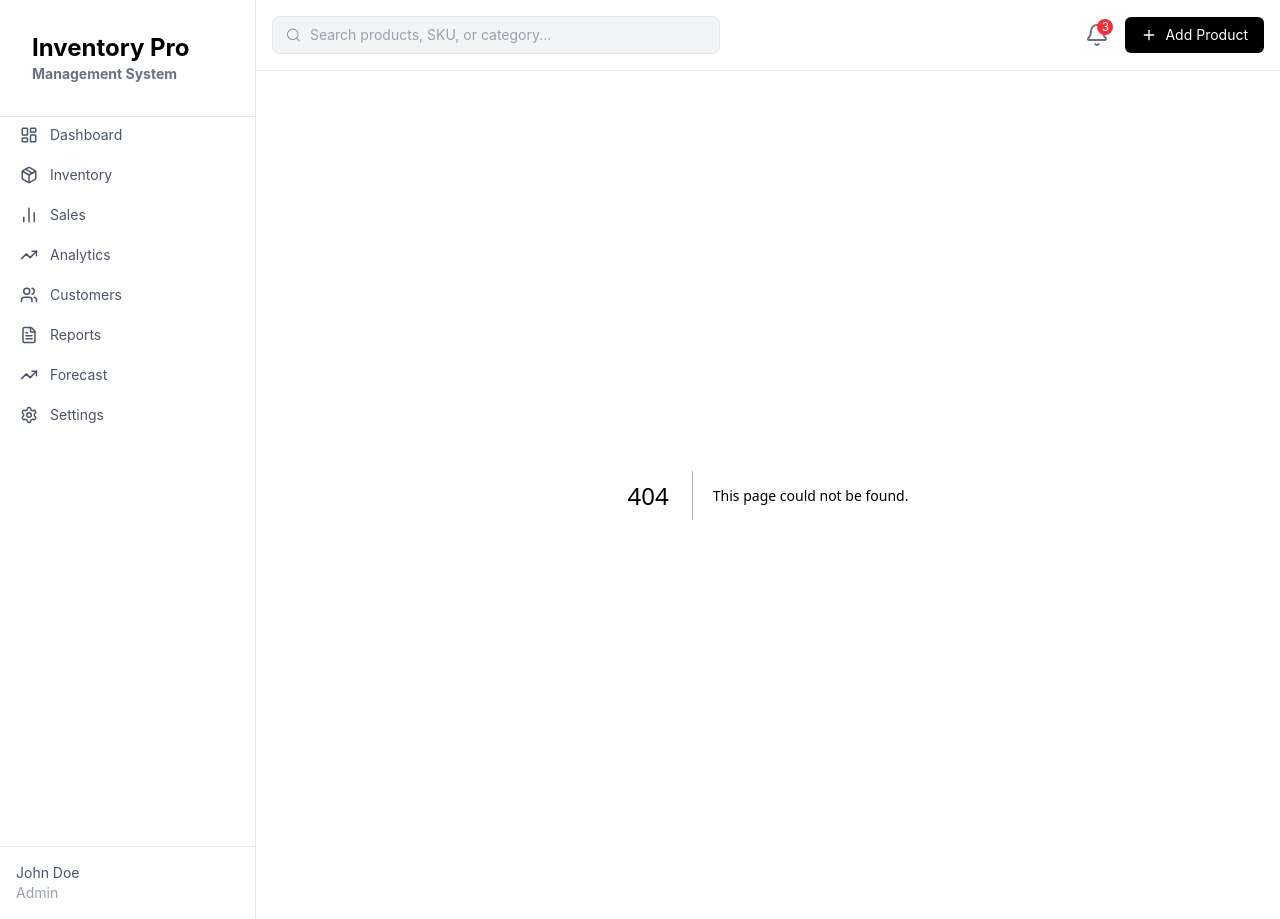
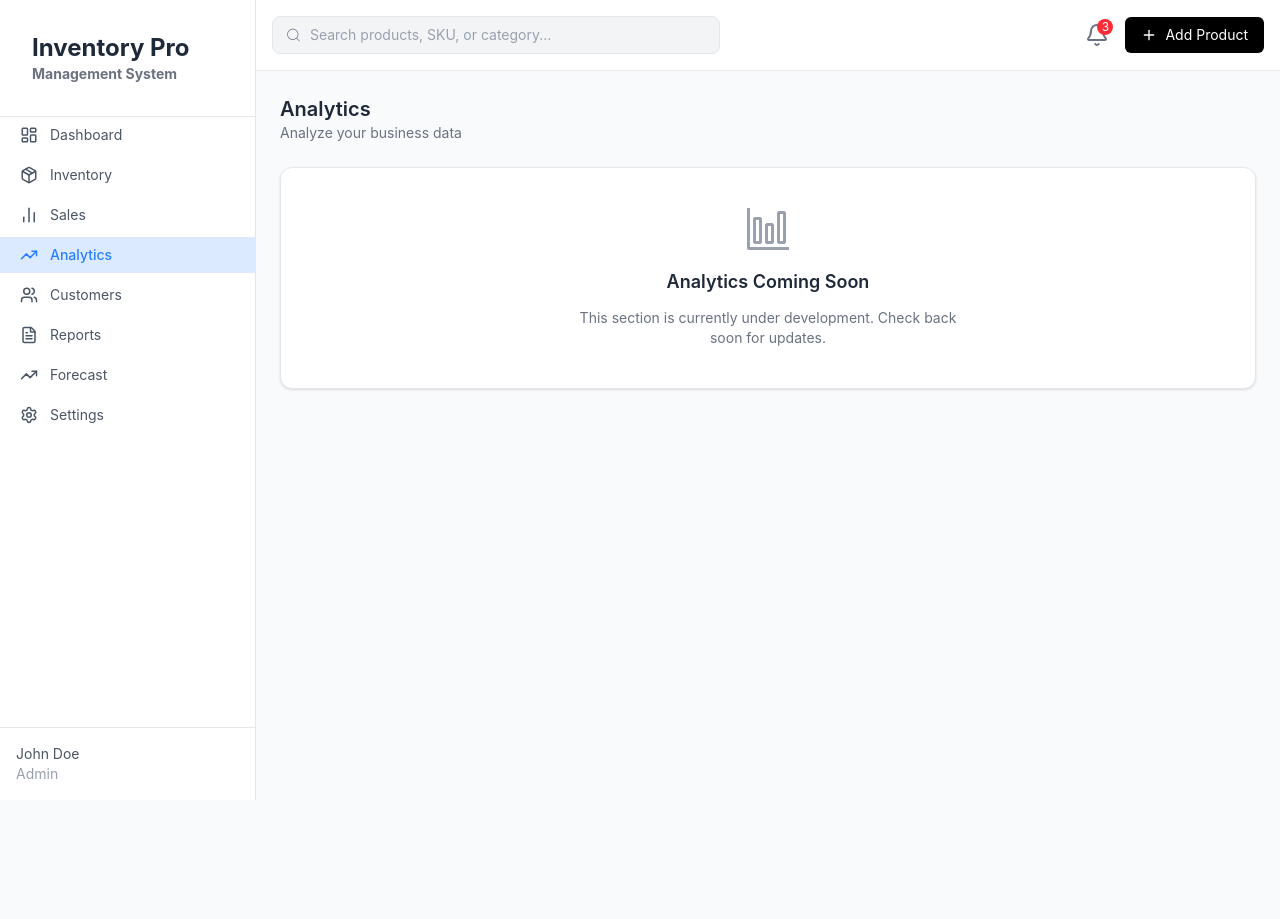
Before and after one commit to AlexanderThomasSayson/inventory-system-app, a Next.js app: page /analytics in a window 1280 px wide. Before the commit this address had no page. After the commit the page ends 800 px from the top, so only its background shows below. Built offline with nearby package versions, Linux system fonts and the light colour scheme.

Commit message:
feat: add analytics and under development component.

```diff
--- /dev/null
+++ b/src/app/analytics/page.tsx
@@ -0,0 +1,21 @@
+"use client";
+import { VscGraph } from "react-icons/vsc";
+import UnderDevelopment from "../components/UnderDevelopment";
+
+export default function AnalyticsPage() {
+  return (
+    <div className="space-y-6">
+      <div>
+        <h1 className="text-xl font-semibold">Analytics</h1>
+        <p className="text-sm text-gray-500">Analyze your business data</p>
+      </div>
+      <div>
+        <UnderDevelopment
+          icon={<VscGraph />}
+          title="Analytics Coming Soon"
+          subtext="This section is currently under development. Check back soon for updates."
+        />
+      </div>
+    </div>
+  );
+}
--- a/src/app/components/Sidebar.tsx
+++ b/src/app/components/Sidebar.tsx
@@ -16,7 +16,7 @@ const menu = [
   { name: "Dashboard", href: "/", icon: LayoutDashboard },
   { name: "Inventory", href: "/inventory", icon: Package },
   { name: "Sales", href: "/sales", icon: BarChart2 },
-  { name: "Analytics", href: "#", icon: TrendingUp },
+  { name: "Analytics", href: "/analytics", icon: TrendingUp },
   { name: "Customers", href: "#", icon: Users },
   { name: "Reports", href: "#", icon: FileText },
   { name: "Forecast", href: "#", icon: TrendingUp },
--- /dev/null
+++ b/src/app/components/UnderDevelopment.tsx
@@ -0,0 +1,17 @@
+import { ReactNode } from "react";
+
+type Props = {
+  icon: ReactNode;
+  title: string;
+  subtext?: string;
+};
+
+export default function UnderDevelopment({ icon, title, subtext }: Props) {
+  return (
+    <div className="bg-white rounded-xl border border-gray-200 p-10 flex flex-col items-center justify-center text-center gap-3 shadow-sm">
+      <div className="text-5xl text-gray-400">{icon}</div>
+      <h1 className="text-lg font-semibold text-gray-800">{title}</h1>
+      {subtext && <p className="text-sm text-gray-500 max-w-sm">{subtext}</p>}
+    </div>
+  );
+}
```
